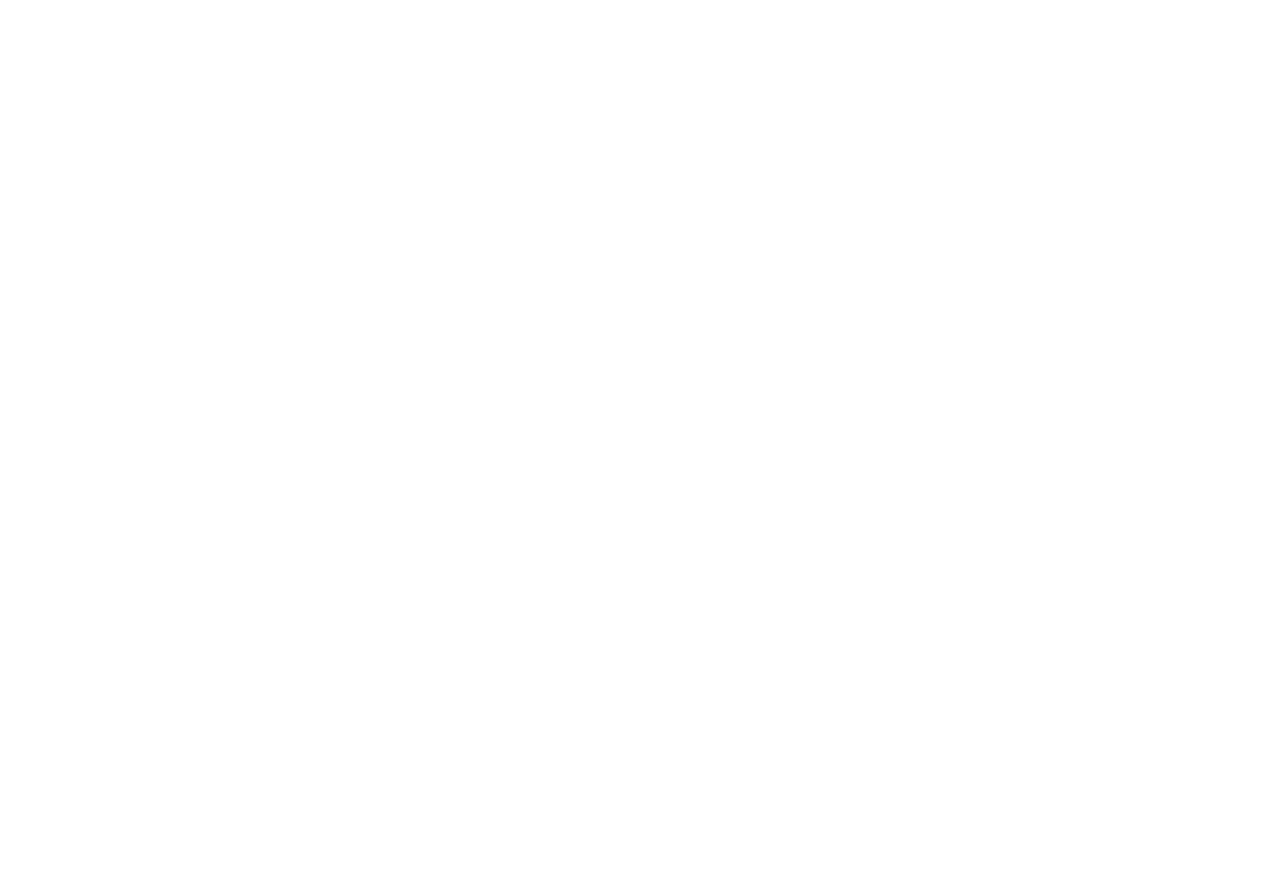
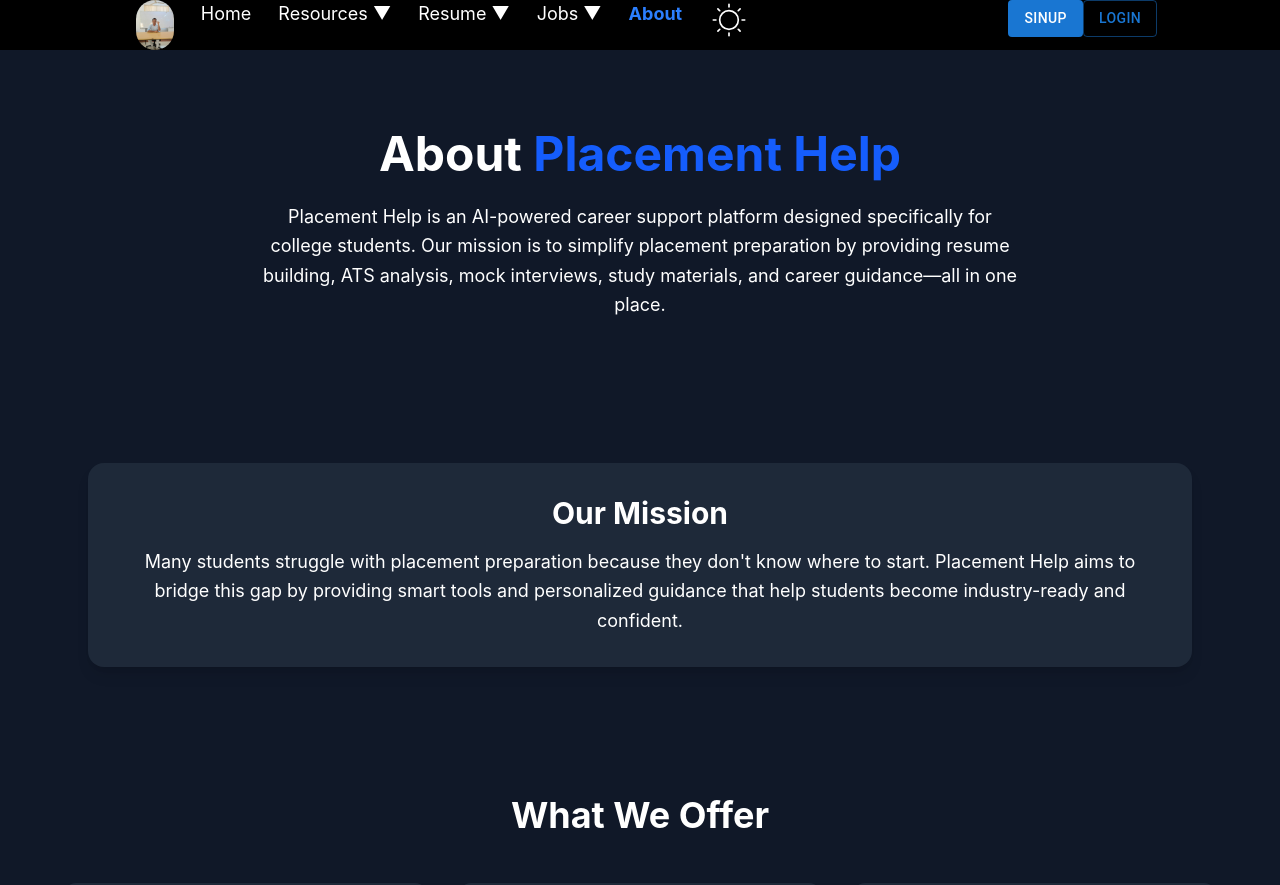
Before and after one commit to SURAJPRAJAPATI9596/placementProjectUI, a React (Vite) app: page /placementProjectUI/about in a window 1280 px wide. Before the commit this address had no page. Shown: the top 885 px of the page. Before the commit the page ends 800 px from the top, so only its background shows below. Built offline with nearby package versions, Linux system fonts and the light colour scheme.

Commit message:
adding ad creating about page by suraj suraj using AI

```diff
--- a/src/App.jsx
+++ b/src/App.jsx
@@ -10,6 +10,7 @@
   const [dark, setDark] = useState(true);
   return (
     <>
+      <Navbar dark={dark} setDark={setDark} />
       <Routes>
         <Route
           path="/placementProjectUI/"
@@ -18,7 +19,7 @@
         <Route path="/resources" element={<Resources />}></Route>
         <Route path="/resume" element={<Resume />}></Route>
         <Route path="/job" element={<Job />}></Route>
-        <Route path="/about" element={<About />}></Route>
+        <Route path="/about" element={<About dark={dark} />}></Route>
       </Routes>
     </>
   );
--- a/src/components/layout/homeLayout/navbar.jsx
+++ b/src/components/layout/homeLayout/navbar.jsx
@@ -41,11 +41,18 @@
         <div className="flex justify-around w-[50%]">
           <img src={logo} alt="" className="h-12.5 rounded-4xl" />
           <span className="cursor-pointer">
-            <NavLink to="/placementProjectUI/">Home</NavLink>
+            <NavLink
+              to="/placementProjectUI"
+              className={({ isActive }) =>
+                isActive ? "text-shadow-white font-bold bg-blue-600" : ""
+              }
+            >
+              Home
+            </NavLink>
           </span>
           <span>
             <span className="cursor-pointer" onClick={handleResourceOpen}>
-              <NavLink to="/resources">Resources ▼</NavLink>
+              <NavLink to="/">Resources ▼</NavLink>
             </span>
           </span>
           <Menu
@@ -63,11 +70,19 @@
             <NavLink to="/resume">Resume ▼</NavLink>
           </span>
           <span className="cursor-pointer" onClick={handleJobOpen}>
-            <NavLink to="/job"></NavLink>
+            <NavLink to="/jobs"></NavLink>
             Jobs ▼
           </span>
           <span className="cursor-pointer">
-            <NavLink to="/about">About</NavLink>
+            <NavLink
+              to="/about"
+              className={({ isActive }) =>
+                isActive ? "text-blue-500 font-bold" : ""
+              }
+            >
+              {/* text-shadow-white font-bold bg-blue-600 */}
+              About
+            </NavLink>
           </span>
           {dark ? (
             <span onClick={() => setDark(!dark)} className="cursor-pointer">
--- a/src/components/ui/MultiActionAreaCard.jsx
+++ b/src/components/ui/MultiActionAreaCard.jsx
@@ -8,9 +8,9 @@
 import logo from "../../assets/HeroImg/logo.png";
 
 function MultiActionAreaCard({
-  featureImg,
-  featureTitle,
-  featureDescription,
+  featureImg = "",
+  featureTitle = "",
+  featureDescription = "",
   featureLink = "surajKumar",
 }) {
   return (
--- a/src/main.jsx
+++ b/src/main.jsx
@@ -6,7 +6,7 @@
 
 createRoot(document.getElementById("root")).render(
   <StrictMode>
-    <BrowserRouter>
+    <BrowserRouter basename="/placementProjectUI">
       <App />
     </BrowserRouter>
   </StrictMode>,
--- a/src/pages/About.jsx
+++ b/src/pages/About.jsx
@@ -1,7 +1,153 @@
 import React from "react";
+import {
+  FaUserGraduate,
+  FaFileAlt,
+  FaRobot,
+  FaChartLine,
+  FaBookOpen,
+  FaBullseye,
+} from "react-icons/fa";
 
-const About = () => {
-  return <div>about</div>;
+const About = ({ dark }) => {
+  return (
+    <div
+      className={`min-h-screen ${
+        dark ? "bg-gray-900 text-white" : "bg-gray-50 text-gray-800"
+      }`}
+    >
+      {/* Hero Section */}
+      <section className="py-20 px-6 text-center">
+        <h1 className="text-5xl font-bold mb-6">
+          About <span className="text-blue-600">Placement Help</span>
+        </h1>
+
+        <p className="max-w-3xl mx-auto text-lg leading-relaxed">
+          Placement Help is an AI-powered career support platform designed
+          specifically for college students. Our mission is to simplify
+          placement preparation by providing resume building, ATS analysis, mock
+          interviews, study materials, and career guidance—all in one place.
+        </p>
+      </section>
+
+      {/* Mission Section */}
+      <section className="max-w-6xl mx-auto px-6 py-16">
+        <div
+          className={`rounded-2xl p-8 shadow-lg ${
+            dark ? "bg-gray-800" : "bg-white"
+          }`}
+        >
+          <h2 className="text-3xl font-bold mb-4 text-center">Our Mission</h2>
+
+          <p className="text-center text-lg leading-relaxed">
+            Many students struggle with placement preparation because they don't
+            know where to start. Placement Help aims to bridge this gap by
+            providing smart tools and personalized guidance that help students
+            become industry-ready and confident.
+          </p>
+        </div>
+      </section>
+
+      {/* Features Section */}
+      <section className="py-16 px-6">
+        <h2 className="text-4xl font-bold text-center mb-12">What We Offer</h2>
+
+        <div className="grid md:grid-cols-3 gap-8 max-w-6xl mx-auto">
+          {[
+            {
+              icon: <FaFileAlt />,
+              title: "Resume Builder",
+              desc: "Create professional resumes easily and download them as PDF.",
+            },
+            {
+              icon: <FaRobot />,
+              title: "AI Resume Analysis",
+              desc: "Get ATS score, identify weak points, and improve your resume.",
+            },
+            {
+              icon: <FaUserGraduate />,
+              title: "AI Mock Interview",
+              desc: "Practice interview questions generated according to your profile.",
+            },
+            {
+              icon: <FaChartLine />,
+              title: "Career Guidance",
+              desc: "Get suggestions on skills and technologies required for placements.",
+            },
+            {
+              icon: <FaBookOpen />,
+              title: "Study Materials",
+              desc: "Access aptitude notes, coding resources, and interview preparation content.",
+            },
+            {
+              icon: <FaBullseye />,
+              title: "Placement Readiness",
+              desc: "Track progress and prepare systematically for jobs and internships.",
+            },
+          ].map((item, index) => (
+            <div
+              key={index}
+              className={`p-6 rounded-xl shadow-md hover:shadow-2xl hover:-translate-y-2 transition-all duration-300 ${
+                dark ? "bg-gray-800" : "bg-white"
+              }`}
+            >
+              <div className="text-4xl text-blue-600 mb-4">{item.icon}</div>
+
+              <h3 className="text-xl font-semibold mb-3">{item.title}</h3>
+
+              <p>{item.desc}</p>
+            </div>
+          ))}
+        </div>
+      </section>
+
+      {/* Why Choose Us */}
+      <section className="max-w-6xl mx-auto py-16 px-6">
+        <h2 className="text-4xl font-bold text-center mb-10">
+          Why Choose Placement Help?
+        </h2>
+
+        <div className="grid md:grid-cols-2 gap-8">
+          <div
+            className={`p-8 rounded-xl ${
+              dark ? "bg-gray-800" : "bg-white"
+            } shadow-md`}
+          >
+            <h3 className="text-2xl font-semibold mb-4">All-in-One Platform</h3>
+
+            <p>
+              No need to switch between multiple websites. Everything related to
+              placement preparation is available in a single platform.
+            </p>
+          </div>
+
+          <div
+            className={`p-8 rounded-xl ${
+              dark ? "bg-gray-800" : "bg-white"
+            } shadow-md`}
+          >
+            <h3 className="text-2xl font-semibold mb-4">AI-Powered Support</h3>
+
+            <p>
+              Smart recommendations, resume analysis, ATS scoring, and interview
+              preparation powered by AI technology.
+            </p>
+          </div>
+        </div>
+      </section>
+
+      {/* Vision Section */}
+      <section className="py-20 px-6 text-center">
+        <h2 className="text-4xl font-bold mb-6">Our Vision</h2>
+
+        <p className="max-w-4xl mx-auto text-lg leading-relaxed">
+          We envision a future where every student has equal access to quality
+          placement preparation resources. Placement Help aims to become the
+          go-to platform for students seeking jobs, internships, and career
+          growth opportunities.
+        </p>
+      </section>
+    </div>
+  );
 };
 
 export default About;
--- a/src/pages/Home.jsx
+++ b/src/pages/Home.jsx
@@ -10,7 +10,6 @@
 const Home = ({ dark, setDark }) => {
   return (
     <>
-      <Navbar dark={dark} setDark={setDark} />
       <Hero dark={dark} setDark={setDark} />
       <TopUsers dark={dark} setDark={setDark}></TopUsers>
       <Features dark={dark} setDark={setDark}></Features>
```
